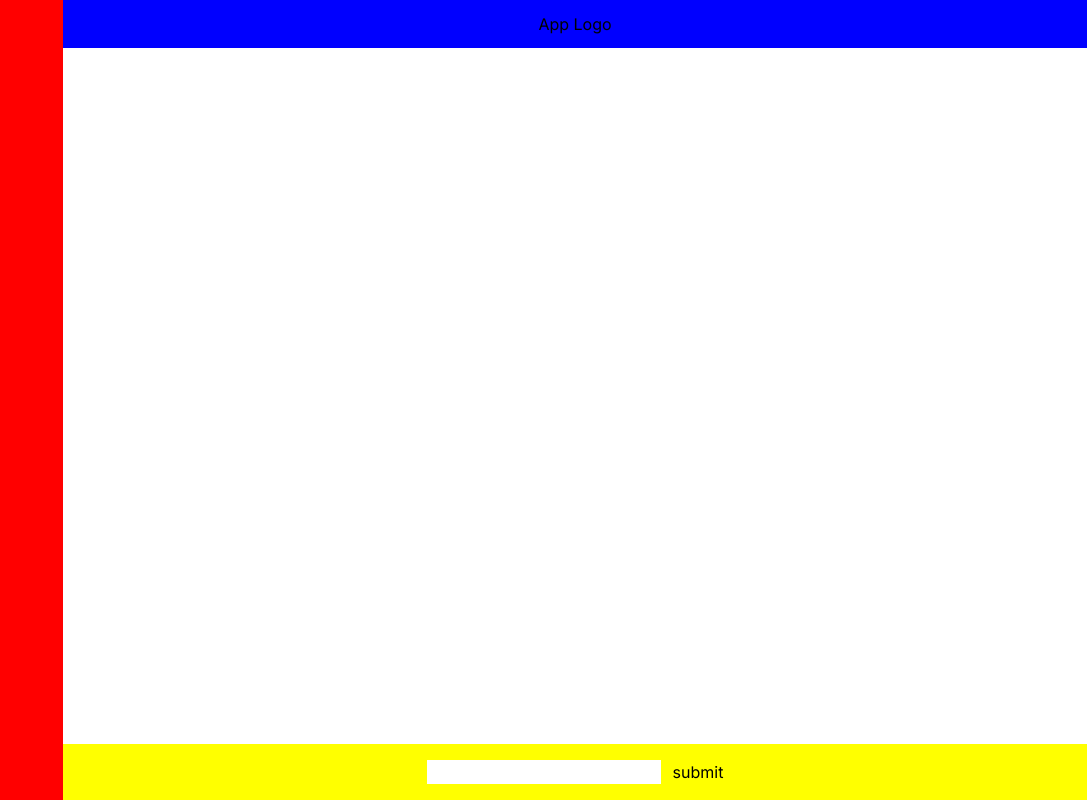
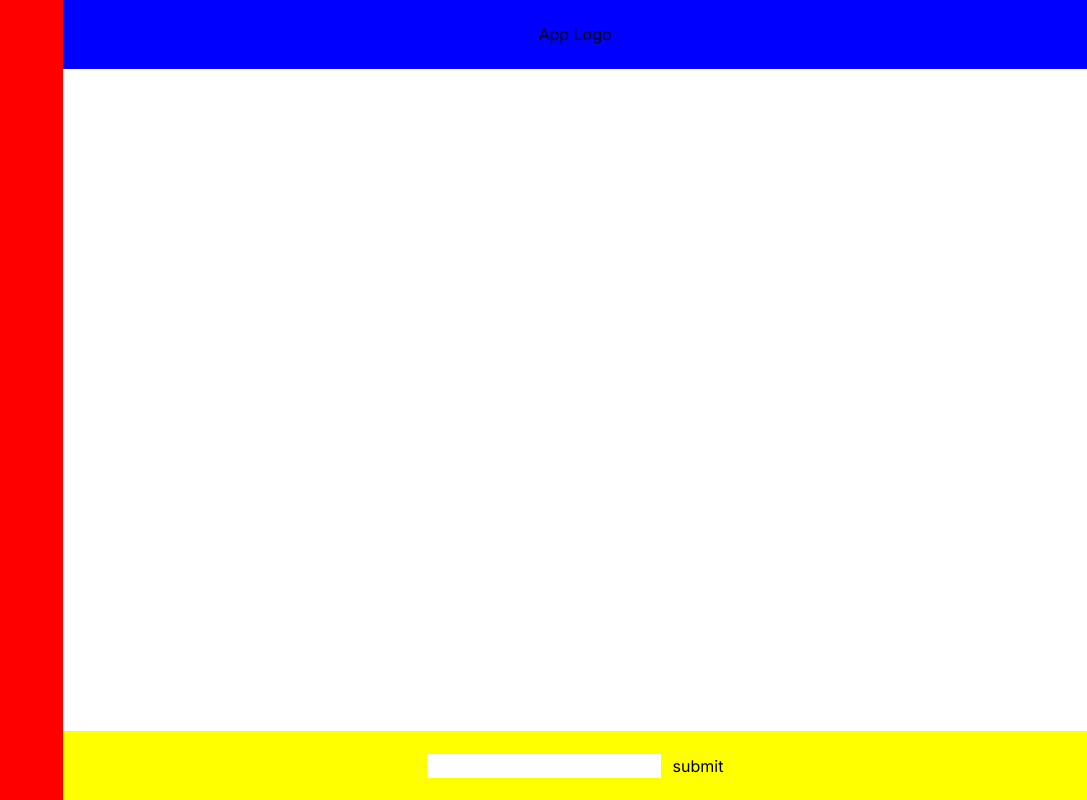
Before and after one commit to Iyanu456/llamaGPT, a Next.js app: page / in a window 1280 px wide. Shown: the whole page, without its empty margins (193-1280 px from the left). Built offline with nearby package versions, Linux system fonts and the light colour scheme.

Commit message:
working on frontend

```diff
--- a/src/app/globals.css
+++ b/src/app/globals.css
@@ -91,3 +91,9 @@ aside {
 .input-container {
     background-color: yellow;
 }
+
+@media only screen and (max-width: 600px) {
+  aside {
+    display: none
+  }
+}
--- a/src/app/page.js
+++ b/src/app/page.js
@@ -8,11 +8,11 @@ export default function Home() {
     <div className="relative main-container w-[100%] h-screen">
         <aside></aside>
         <main>
-            <header className="fixed top-0 right-0 left-[16em] bottom-[auto] px-3 py-3 grid place-items-center">
+            <header className="max-sm:left-0 fixed top-0 right-0 left-[16em] bottom-[auto] px-3 py-[1.4em] grid place-items-center">
                 <div>App Logo</div>
             </header>
             <div class="h-full px-2 py-5">example</div>
-            <div class="grid place-items-center fixed top-[auto] bottom-0 right-0 left-[16em] input-container py-4">
+            <div class="grid place-items-center fixed top-[auto] bottom-0 right-0 max-sm:left-0 left-[16em] input-container py-[1.4em]">
 	  <form className="flex gap-3"><input/><button>submit</button></form></div>
         </main>
 	  </div>
```
